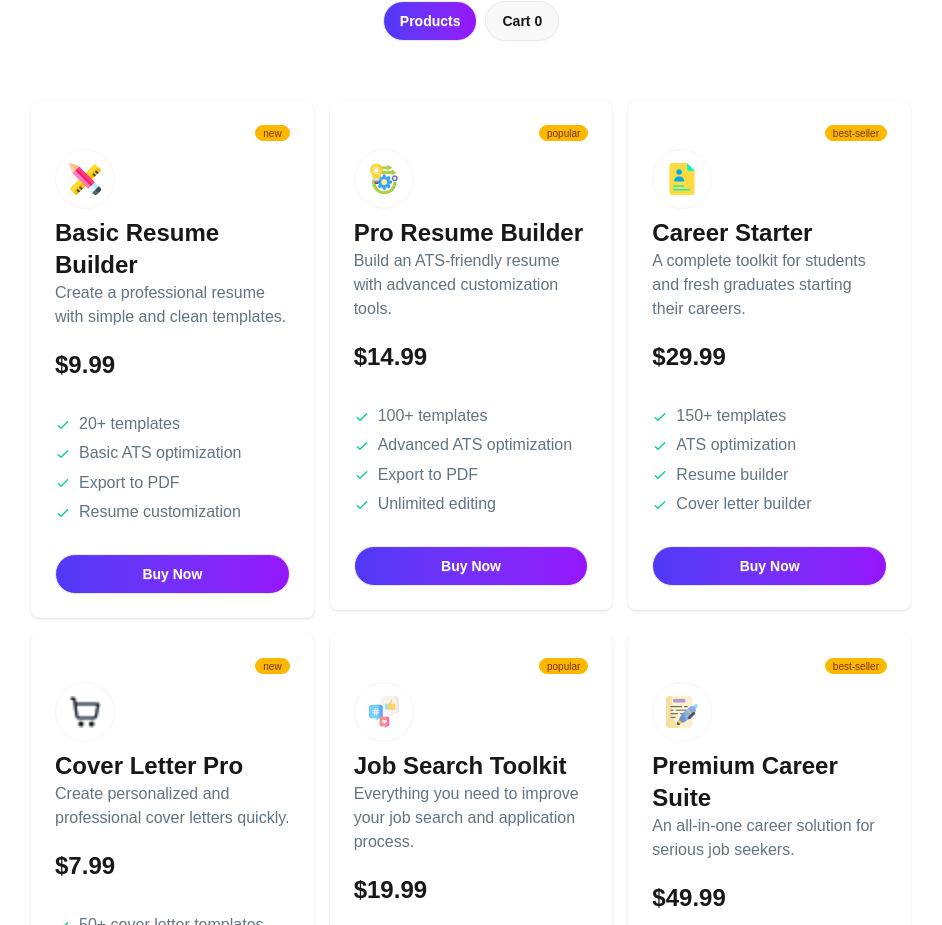
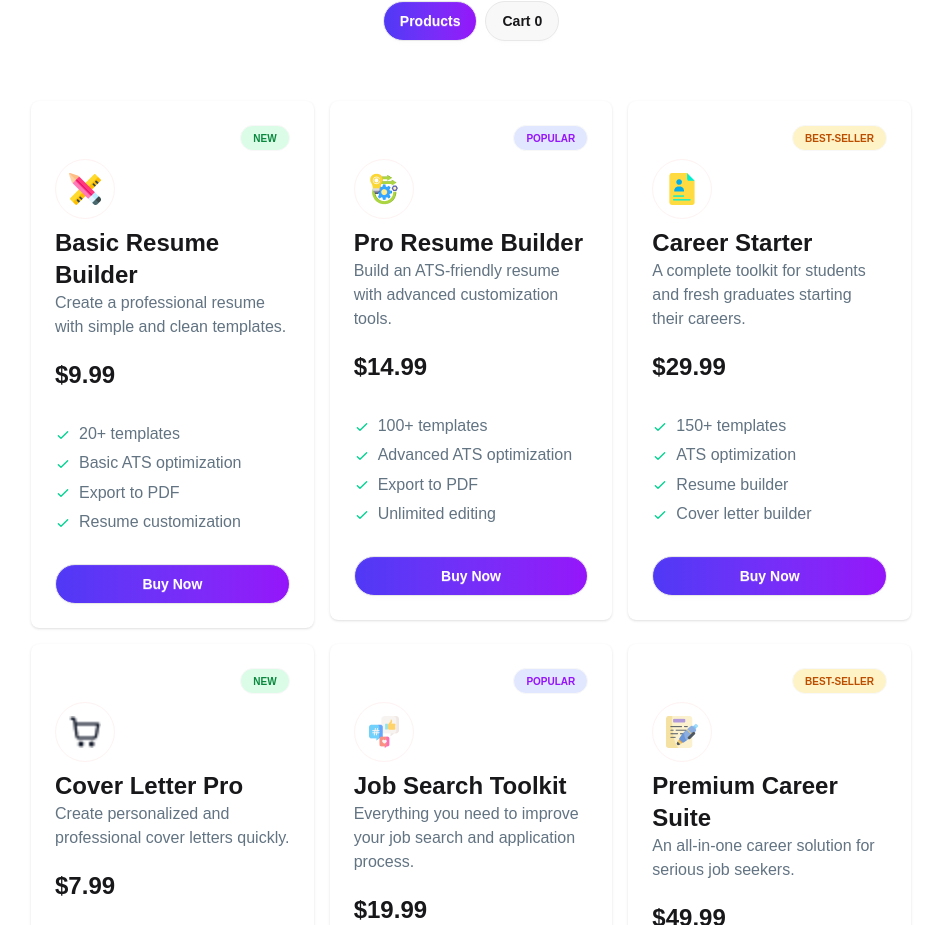
Before and after one commit to akib413/DigiTools, a React (Vite) app: page / in a window 1280 px wide. Shown: the part 1336-2261 px from the top of the page, without its empty margins (169-1111 px from the left). Built offline with nearby package versions, Linux system fonts and the light colour scheme.

Commit message:
final touch of design

```diff
--- a/src/components/ui/SelectedProducts.jsx
+++ b/src/components/ui/SelectedProducts.jsx
@@ -11,7 +11,7 @@ const SelectedProducts = ({card, selectedCards, setSelectedCards}) => {
         <div className="font">
             <div className="card bg-base-100 shadow-sm">
                                 <div className="card-body">
-                                    <span className="badge badge-xs badge-warning ml-auto">{card.tagType}</span>
+                                    <span className={`badge badge-xs px-3 py-3 rounded-full uppercase font-semibold ${card.tagType === 'new' ? 'bg-[#dbfce7] text-[#0a883e]' : card.tagType === 'popular' ? 'bg-[#e1e7ff] text-[#9514fa]' : 'bg-[#fef3c6] text-[#bb4d00]'} ml-auto`}>{card.tagType}</span>
                                     <div className="w-15 h-15 border border-red-50 flex items-center justify-center rounded-full">
                                         <img className="w-8 h-8" src={card.icon} alt="" />
                                     </div>
```
